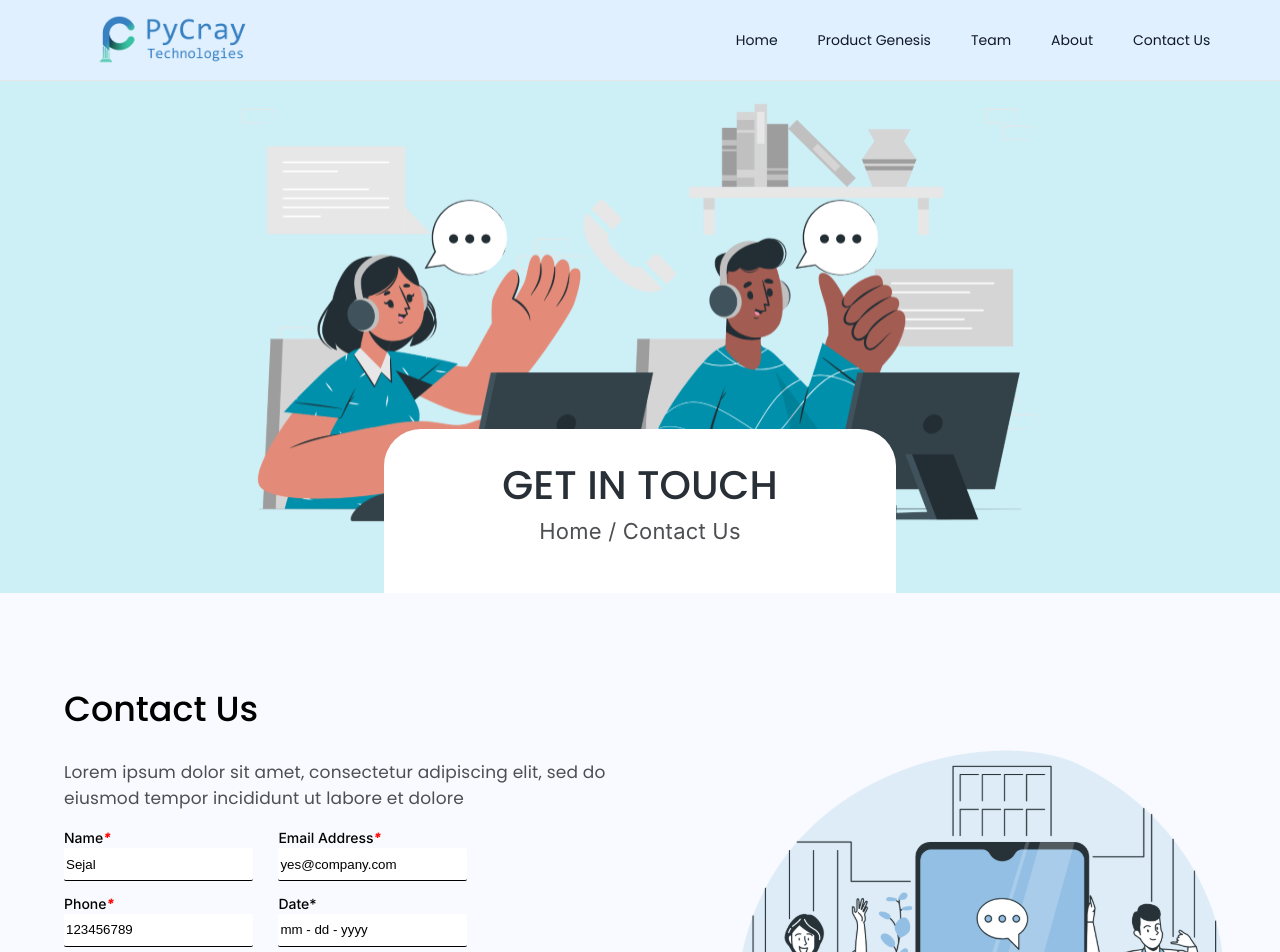
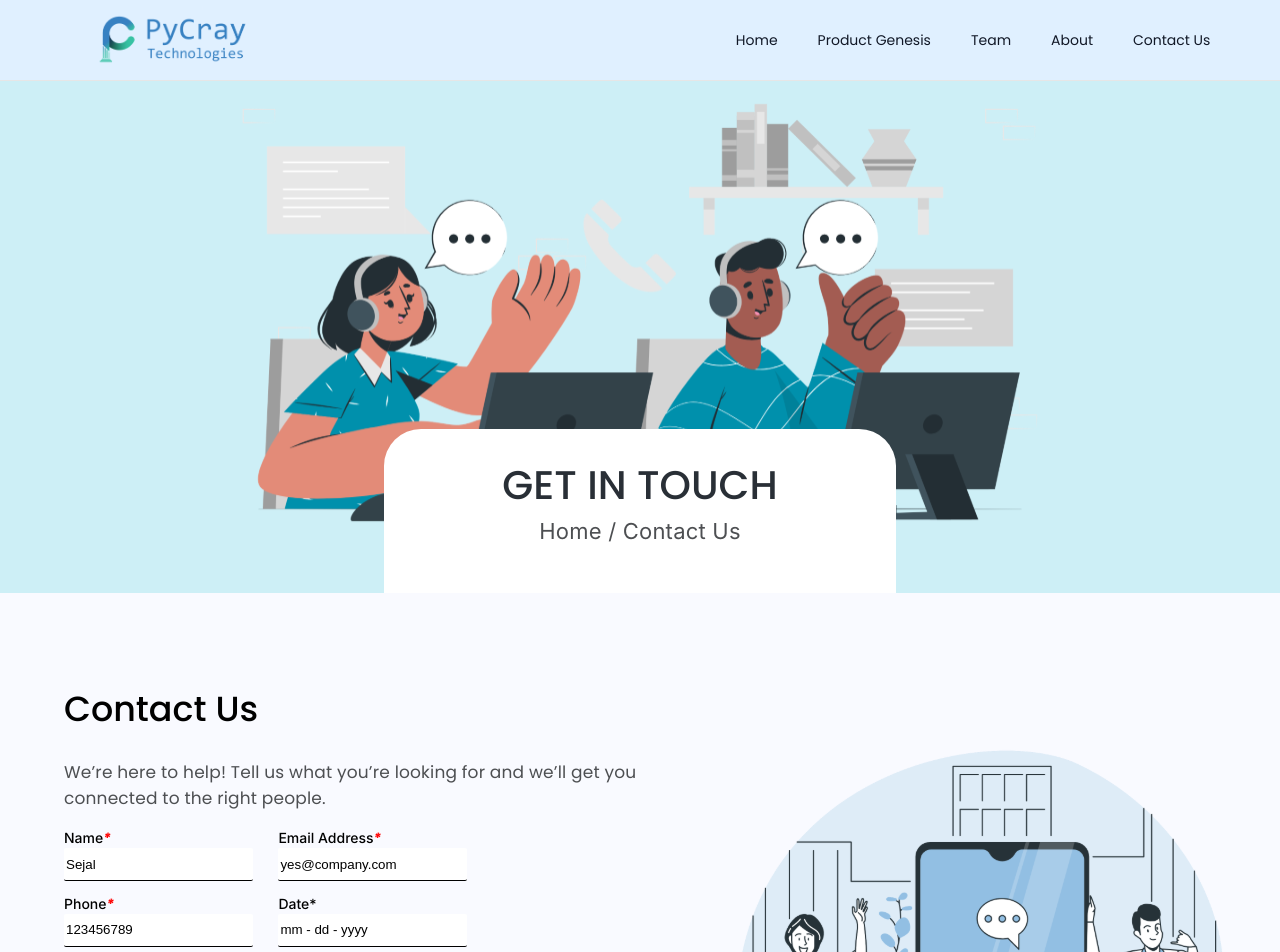
Before and after one commit to pycray-saurabh/PyCray-web, a React (Create React App) app: page /ContactUs in a window 1280 px wide. Shown: the top 952 px of the page. Built offline with nearby package versions, Linux system fonts and the light colour scheme.

Commit message:
Content change

```diff
--- a/src/pages/About.js
+++ b/src/pages/About.js
@@ -22,16 +22,10 @@ function About() {
         <div className="whatwedorows">
           <div className="title">What We Do</div>
           <p className="body">
-            Lorem ipsum dolor sit amet, consectetur adipiscing elit, sed do
-            eiusmod tempor incididunt ut labore et doloreLorem ipsum dolor sit
-            amet, consectetur adipiscing elit, sed do eiusmod tempor incididunt
-            ut labore et doloreLorem ipsum dolor sit amet, consectetur
-            adipiscing elit, sed do eiusmod tempor incididunt ut labore et
-            doloreLorem ipsum dolor sit amet, consectetur adipiscing elit, sed
-            do eiusmod tempor incididunt ut labore et doloreLorem ipsum dolor
-            sit amet, consectetur adipiscing elit, sed do eiusmod tempor
-            incididunt ut labore et doloreLorem ipsum dolor sit amet,
-            consectetur adipiscing
+            We're here to help business owners like you. Bring your visions to life by building custom products from scratch. Whether you have a vision for an advanced mobile app, a sophisticated multi-sided platform, a thriving online marketplace, a robust e-commerce website, or an engaging e-sports platform, we're a reliable partner to design a strong foundation for your business to run smoothly.
+          </p>
+          <p className="body">
+            Our team of experienced professionals takes the time to understand your unique ideas and then skillfully transforms them into fully functional products. From the start to the finish, we use the best methods and tools to ensure that the end result meets all your requirements.
           </p>
           <button className="ourConcept">Our Concept</button>
         </div>
--- a/src/pages/ContactUs.js
+++ b/src/pages/ContactUs.js
@@ -20,7 +20,7 @@ function ContactUs() {
           <div className='contacttext'>
             <div className='title'>Contact Us</div>
             <p className="body">
-              Lorem ipsum dolor sit amet, consectetur adipiscing elit, sed do eiusmod tempor incididunt ut labore et dolore
+              We’re here to help! Tell us what you’re looking for and we’ll get you connected to the right people.
             </p>
           </div>
 
```
Also changed, not shown: src/pages/Home.js.
